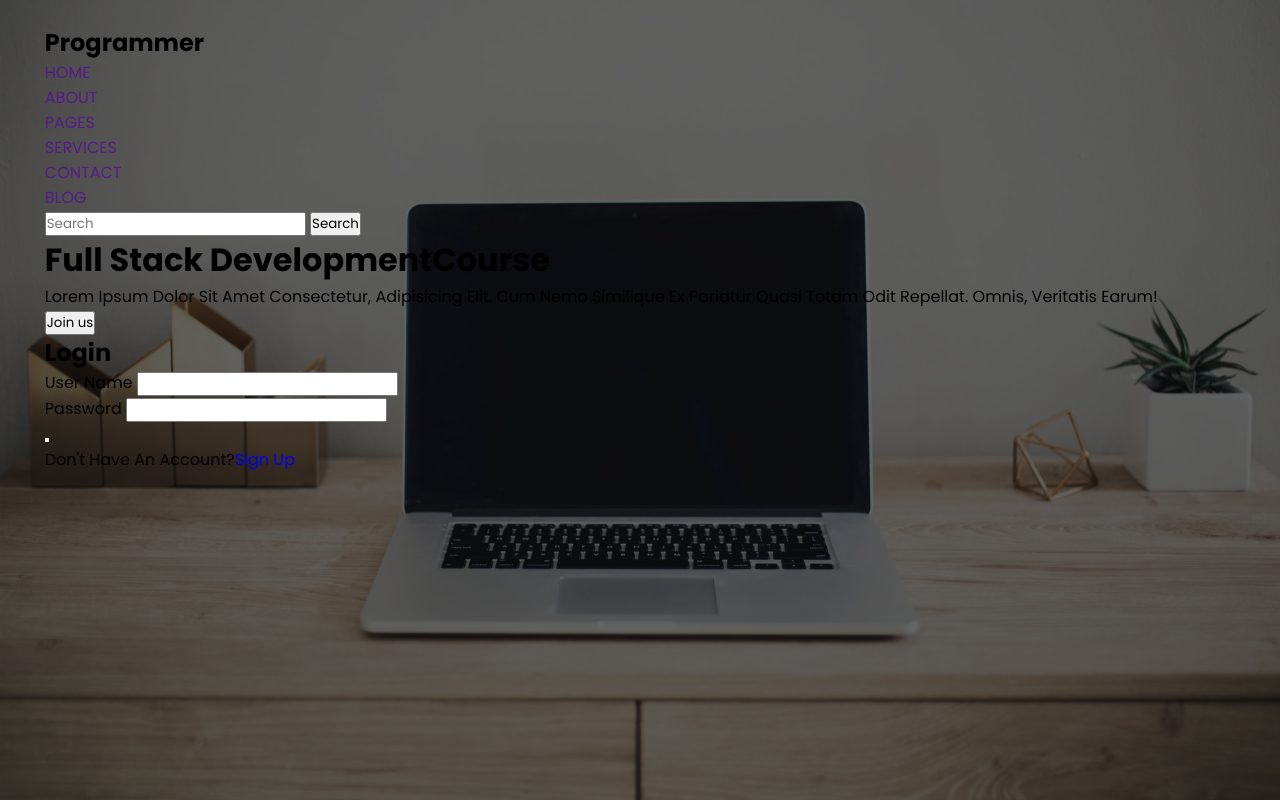
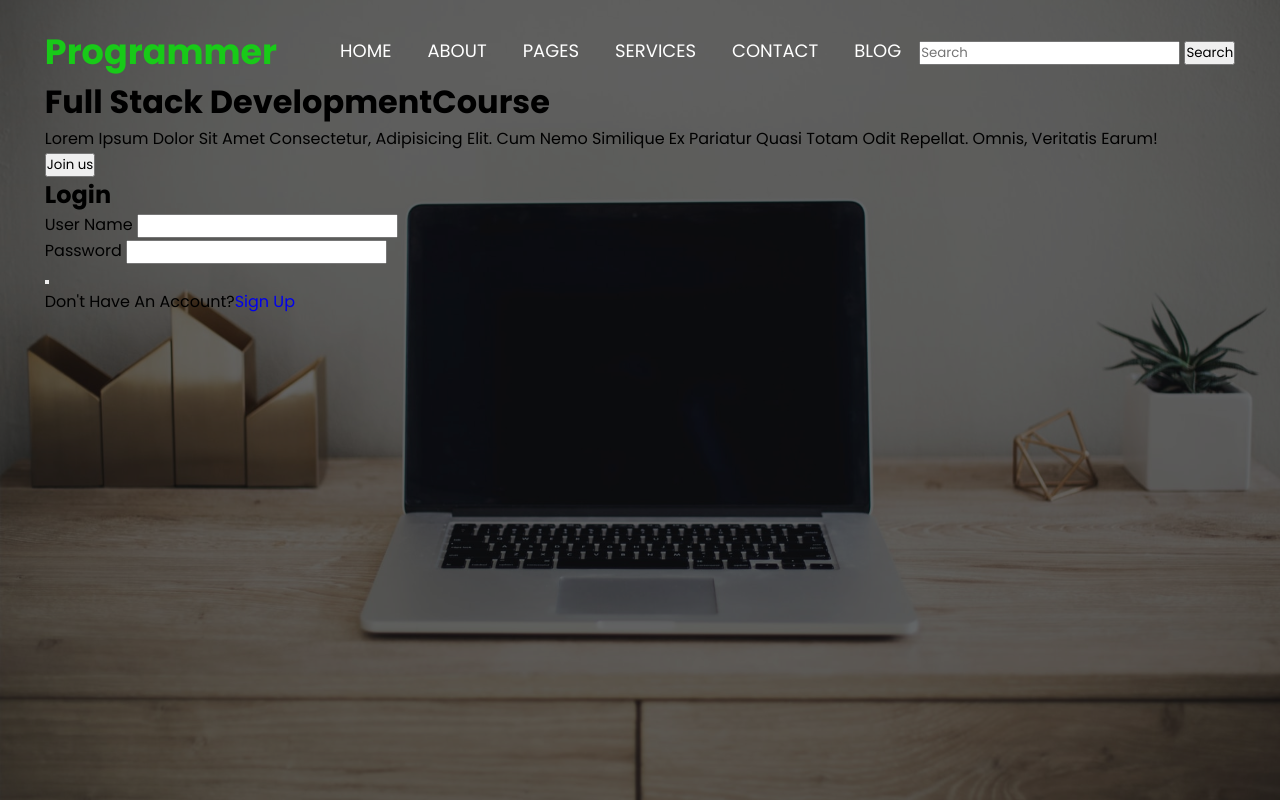
Before and after one commit to Rezwanul777/Sample-webdeveloper-site, a plain HTML site: page index.html in a window 1280 px wide. Drawn offline with Linux system fonts and the light colour scheme.

Commit message:
header part middle

```diff
--- a/style.css
+++ b/style.css
@@ -7,6 +7,14 @@
    font-family: 'Poppins', sans-serif;
    text-decoration: none;
    list-style: none;
+
+}
+
+:root{
+   --color1:#fff ;
+   --color2:#18CA18 ;
+   --color3:#FFA500 ;
+   --color4:rgba(0, 0, 0, 0.733);
 
 }
 
@@ -29,3 +37,50 @@ header{
    width: 93%;
    margin: auto;
 }
+
+.top{
+   display: flex;
+   align-items: center;
+   justify-content: space-between;
+}
+
+.logo h2{
+   color: var(--color2);
+   font-size: 35px;
+}
+
+.menu{
+   display: flex;
+   align-items: center;
+
+}
+
+.menu ul{
+   display: flex;
+   align-items: center;
+}
+
+.menu ul li{
+   padding: 10px 18px;
+}
+
+.menu ul li a{
+   color: var(--color1);
+   font-size: 18px;
+   text-transform: uppercase;
+}
+
+.menu ul li a::after{
+   content: "";
+   width:0%;
+   height: 2px;
+   background-color: var(--color2);
+   display: block;
+   transition: 0.5s;
+   margin: auto;
+
+}
+
+.menu ul li a:hover::after{
+   width:100%;
+}
```
